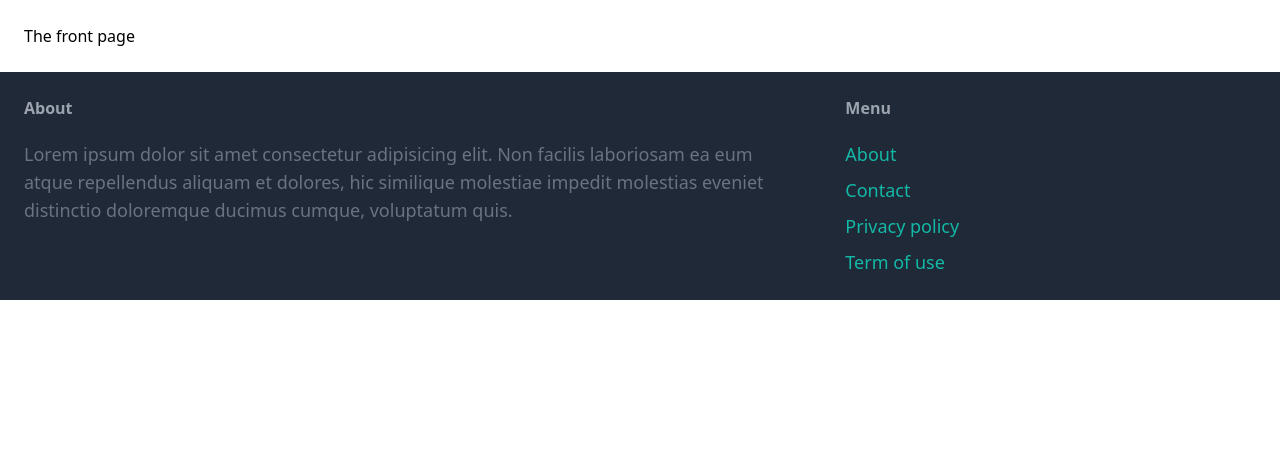
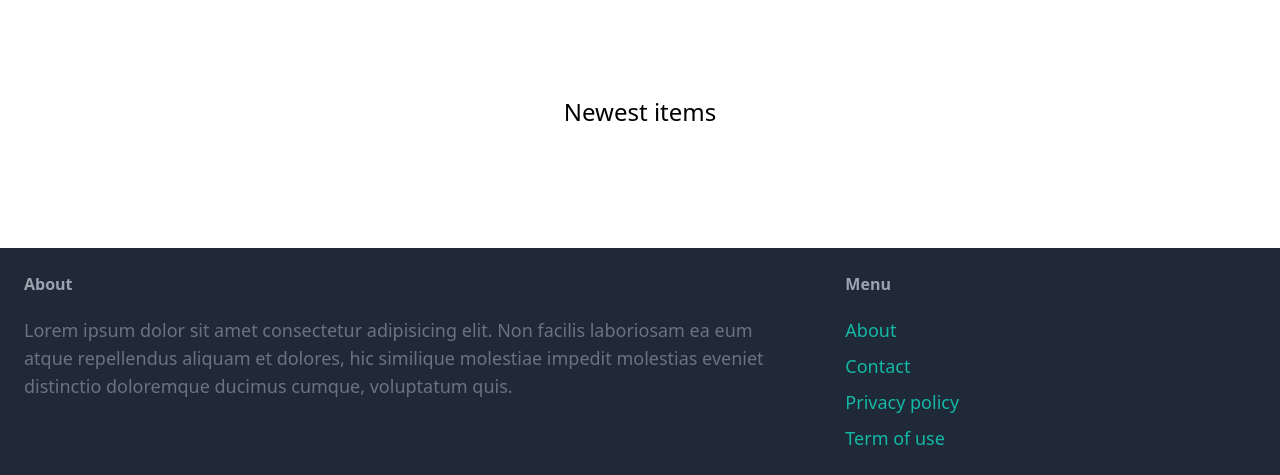
Before and after one commit to homeGrownCheese/puddle, a Django app: page / in a window 1280 px wide. Shown: the part 77-552 px from the top of the page. Run offline with Django 4.2, Linux system fonts and the light colour scheme; some libraries are stand-ins or nearby versions.

Commit message:
index start

```diff
--- a/puddle/core/templates/core/index.html
+++ b/puddle/core/templates/core/index.html
@@ -4,6 +4,8 @@
 
 {% block content %}
 
-<h1>The front page</h1>
+<div class="mt-6 px-6 py-12 bg-gray-11 rounded-xl">
+    <h2 class="mb-12 text-2xl text-2xl text-center">Newest items</h2>
+</div>
 
 {% endblock content %}
--- a/puddle/core/views.py
+++ b/puddle/core/views.py
@@ -1,10 +1,16 @@
 from django.shortcuts import render
 
-# Create your views here.
+from item.models import Category, Item
 
 
 def index(request):
-    return render(request, 'core/index.html')
+    items = Item.objects.filter(is_sold=False)[0:6]
+    categories = Category.objects.all()
+    ctx = {
+        "categories": categories,
+        "items": items,
+    }
+    return render(request, 'core/index.html', ctx)
 
 
 def contact(request):
```
